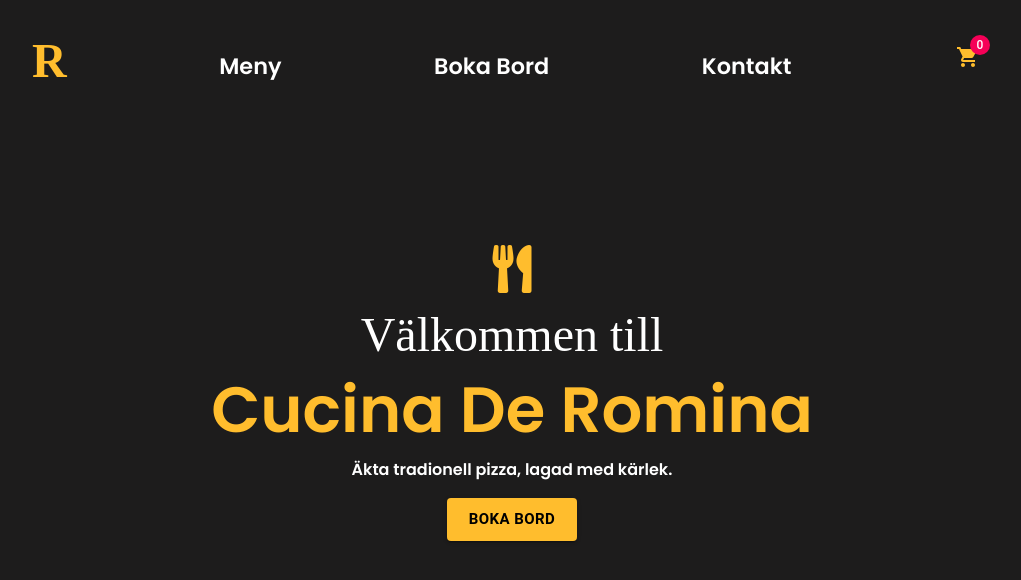
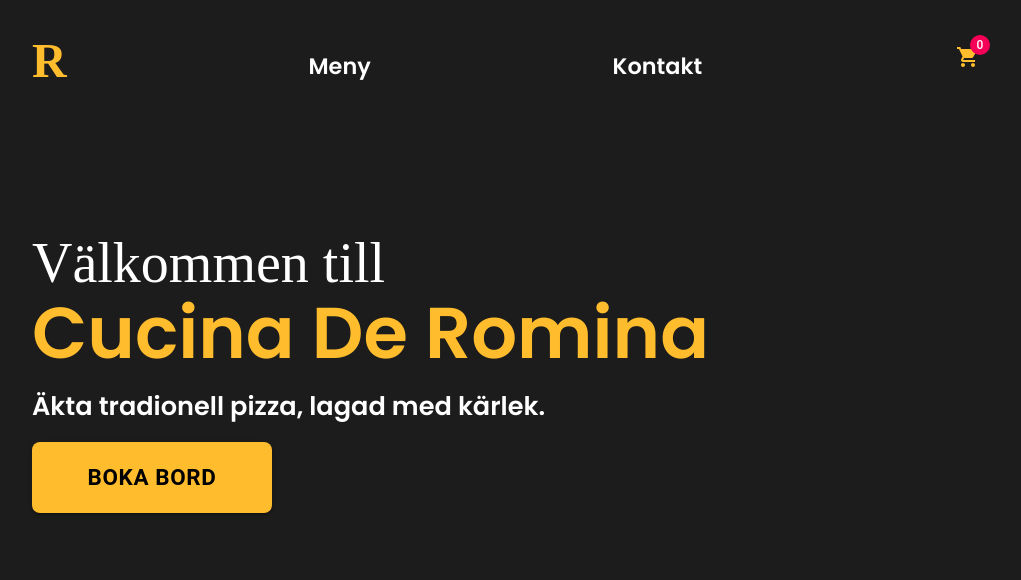
Before and after one commit to HampusJohnOlausson/react-shop, a React (Create React App) app: page / in a window 1280 px wide. Shown: the top 580 px of the page, without its empty margins (128-1149 px from the left). Built offline with nearby package versions, Linux system fonts and the light colour scheme.

Commit message:
clean up

```diff
--- a/src/Components/Main.tsx
+++ b/src/Components/Main.tsx
@@ -3,11 +3,11 @@ import { Route, Switch } from 'react-router';
 import Checkout from './Cart/Checkout';
 import ContactPage from './Contact/ContactPage';
 import MenuPage from './ProductMenu/MenuPage';
-import ProductItem from './ProductMenu/ProductItem';
-import ReservationPage from './Reservation/ReservationPage';
+import SpecificProduct from './ProductMenu/SpecificProduct';
 import Start from './Start'
 
 const Main = () => {
+
 
     return (
       <div>
@@ -18,9 +18,6 @@ const Main = () => {
           <Route path="/menu">
             <MenuPage />
           </Route>
-          <Route path="/reservation">
-            <ReservationPage />
-          </Route>
           <Route path="/contact">
             <ContactPage />
           </Route>
@@ -28,7 +25,7 @@ const Main = () => {
             <Checkout />
           </Route>
           <Route path={"/productItem/:id"}>
-              <ProductItem/>
+            <SpecificProduct/>
           </Route>
         </Switch>
       </div>
--- a/src/Components/Navbar.tsx
+++ b/src/Components/Navbar.tsx
@@ -58,9 +58,6 @@ const Navbar = () => {
               <Link to="/menu" className={classes.link}>
                 <li style={{ marginTop: "1rem" }}>Meny</li>
               </Link>
-              <Link to="/reservation" className={classes.link}>
-                <li style={{ marginTop: "1rem" }}>Boka Bord</li>
-              </Link>
               <Link to="/contact" className={classes.link}>
                 <li style={{ marginTop: "1rem" }}>Kontakt</li>
               </Link>
--- a/src/Components/ProductMenu/ProductCard.tsx
+++ b/src/Components/ProductMenu/ProductCard.tsx
@@ -63,7 +63,7 @@ const ProductCard = (props: Props) =>{
 
     return (
       <div>
-        <Link to={"/productItem/:id"} key={props.product.id}>
+        <Link to={`/productItem/${props.product.id}`} key={props.product.id}>
           <div className={classes.productContainer}>
             <img src={props.product.image} alt="" className={classes.image} />
             <h4 className={classes.title}>{props.product.title}</h4>
--- a/src/Components/ProductMenu/ProductItem.tsx
+++ /dev/null
@@ -1,20 +0,0 @@
-import React, { useContext } from 'react'
-import { useRouteMatch } from 'react-router';
-import { ProductContext } from '../../Contexts/ProductContext'
-import { Product } from '../../ProductData';
-
-const ProductItem = () => {
-
-    // const matchId = useRouteMatch<{ id: number }>();
-    const productContext = useContext(ProductContext);
-
-    // let getSpecificProduct = productContext.products.find((product) => product.title === matchId.params.id);
-    return (
-      <div>
-        <div className="specificProductContainer">{
-        }</div>
-      </div>
-    );
-}
-
-export default ProductItem
--- /dev/null
+++ b/src/Components/ProductMenu/SpecificProduct.tsx
@@ -0,0 +1,14 @@
+import React from 'react'
+
+const SpecificProduct = () => {
+
+    return (
+      <div>
+        <div className="specificProductContainer">
+          <li style={{color: 'white'}}>{}</li>
+        </div>
+      </div>
+    );
+}
+
+export default SpecificProduct
--- a/src/Components/Reservation/ReservationPage.tsx
+++ /dev/null
@@ -1,11 +0,0 @@
-import React from 'react'
-
-const ReservationPage = () => {
-    return (
-        <div>
-            <h2>Boka bord</h2>
-        </div>
-    )
-}
-
-export default ReservationPage
--- a/src/Components/Start.tsx
+++ b/src/Components/Start.tsx
@@ -6,37 +6,38 @@ const useStyles = makeStyles((theme) => ({
     minHeight: "85vh",
     color: "#FFBD2D",
     display: "flex",
-    justifyContent: "center",
+    justifyContent: "flex-start",
     alignItems: "center",
   },
   heroContainer: {
     display: "flex",
     flexDirection: "column",
     justifyContent: "center",
-    textAlign: "center",
-    marginBottom: '8rem',
-  },
-  icon: {
-    fontSize: "3rem",
+    margin: "0rem 0rem 10rem 10rem",
   },
   welcomeText: {
     fontFamily: "Yellowtail, cursive",
     color: "#fff",
-    fontSize: "3rem",
+    fontSize: "3.5rem",
     fontWeight: "normal",
+    marginBottom: "-1rem",
   },
   heroTitle: {
-    fontSize: "4rem",
+    fontSize: "4.5rem",
   },
   underText: {
+    fontSize: "1.6rem",
     fontWeight: "normal",
     color: "#fff",
   },
   button: {
     background: "#FFBD2D",
     color: "black",
-    margin: "1rem",
-    alignSelf: "center",
+    width: "15rem",
+    margin: "1rem 0rem",
+    borderRadius: '.5rem',
+    padding: "1rem 2rem",
+    fontSize: "1.4rem",
     fontWeight: "bold",
     "&:hover": {
       background: "#D0920A",
@@ -51,9 +52,6 @@ const Start = () => {
     return (
       <main className={classes.root}>
         <div className={classes.heroContainer}>
-          <h3 className={classes.icon}>
-            <i className="fas fa-utensils"></i>
-          </h3>
           <h3 className={classes.welcomeText}>Välkommen till</h3>
           <h1 className={classes.heroTitle}>Cucina De Romina</h1>
           <h4 className={classes.underText}>
--- a/src/ProductData.tsx
+++ b/src/ProductData.tsx
@@ -1,5 +1,5 @@
 export interface Product {
-  id: number,
+  id: string,
   image: string;
   title: string;
   description: string;
@@ -9,7 +9,7 @@ export interface Product {
 
 export const ProductData: Product[] = [
   {
-    id: 1,
+    id: '1',
     image:
       "https://images.unsplash.com/photo-1604068549290-dea0e4a305ca?ixid=MXwxMjA3fDB8MHxwaG90by1wYWdlfHx8fGVufDB8fHw%3D&ixlib=rb-1.2.1&auto=format&fit=crop&w=1567&q=80",
     title: "Pizza Margarita",
@@ -18,7 +18,7 @@ export const ProductData: Product[] = [
     size: 0,
   },
   {
-    id: 2,
+    id: '2',
     image:
       "https://images.unsplash.com/photo-1604068549290-dea0e4a305ca?ixid=MXwxMjA3fDB8MHxwaG90by1wYWdlfHx8fGVufDB8fHw%3D&ixlib=rb-1.2.1&auto=format&fit=crop&w=1567&q=80",
     title: "Pizza Margarita",
@@ -27,7 +27,7 @@ export const ProductData: Product[] = [
     size: 0,
   },
   {
-    id: 3,
+    id: '3',
     image:
       "https://images.unsplash.com/photo-1604068549290-dea0e4a305ca?ixid=MXwxMjA3fDB8MHxwaG90by1wYWdlfHx8fGVufDB8fHw%3D&ixlib=rb-1.2.1&auto=format&fit=crop&w=1567&q=80",
     title: "Pizza Margarita",
@@ -36,7 +36,7 @@ export const ProductData: Product[] = [
     size: 0,
   },
   {
-    id: 4,
+    id: '4',
     image:
       "https://images.unsplash.com/photo-1604068549290-dea0e4a305ca?ixid=MXwxMjA3fDB8MHxwaG90by1wYWdlfHx8fGVufDB8fHw%3D&ixlib=rb-1.2.1&auto=format&fit=crop&w=1567&q=80",
     title: "Pizza Margarita",
@@ -45,7 +45,7 @@ export const ProductData: Product[] = [
     size: 0,
   },
   {
-    id: 5,
+    id:'5',
     image:
       "https://images.unsplash.com/photo-1604068549290-dea0e4a305ca?ixid=MXwxMjA3fDB8MHxwaG90by1wYWdlfHx8fGVufDB8fHw%3D&ixlib=rb-1.2.1&auto=format&fit=crop&w=1567&q=80",
     title: "Pizza Margarita",
@@ -54,7 +54,7 @@ export const ProductData: Product[] = [
     size: 0,
   },
   {
-    id: 6,
+    id: '6',
     image:
       "https://images.unsplash.com/photo-1604068549290-dea0e4a305ca?ixid=MXwxMjA3fDB8MHxwaG90by1wYWdlfHx8fGVufDB8fHw%3D&ixlib=rb-1.2.1&auto=format&fit=crop&w=1567&q=80",
     title: "Pizza Margarita",
@@ -63,7 +63,7 @@ export const ProductData: Product[] = [
     size: 0,
   },
   {
-    id: 7,
+    id:' 7',
     image:
       "https://images.unsplash.com/photo-1604068549290-dea0e4a305ca?ixid=MXwxMjA3fDB8MHxwaG90by1wYWdlfHx8fGVufDB8fHw%3D&ixlib=rb-1.2.1&auto=format&fit=crop&w=1567&q=80",
     title: "Pizza Margarita",
@@ -72,7 +72,7 @@ export const ProductData: Product[] = [
     size: 0,
   },
   {
-    id: 8,
+    id: '8',
     image:
       "https://images.unsplash.com/photo-1604068549290-dea0e4a305ca?ixid=MXwxMjA3fDB8MHxwaG90by1wYWdlfHx8fGVufDB8fHw%3D&ixlib=rb-1.2.1&auto=format&fit=crop&w=1567&q=80",
     title: "Pizza Margarita",
@@ -81,7 +81,7 @@ export const ProductData: Product[] = [
     size: 0,
   },
   {
-    id: 9,
+    id: '9',
     image:
       "https://images.unsplash.com/photo-1604068549290-dea0e4a305ca?ixid=MXwxMjA3fDB8MHxwaG90by1wYWdlfHx8fGVufDB8fHw%3D&ixlib=rb-1.2.1&auto=format&fit=crop&w=1567&q=80",
     title: "Pizza Margarita",
@@ -90,7 +90,7 @@ export const ProductData: Product[] = [
     size: 0,
   },
   {
-    id: 10,
+    id: '10',
     image:
       "https://images.unsplash.com/photo-1604068549290-dea0e4a305ca?ixid=MXwxMjA3fDB8MHxwaG90by1wYWdlfHx8fGVufDB8fHw%3D&ixlib=rb-1.2.1&auto=format&fit=crop&w=1567&q=80",
     title: "Pizza Margarita",
@@ -99,7 +99,7 @@ export const ProductData: Product[] = [
     size: 0,
   },
   {
-    id: 11,
+    id: '11',
     image:
       "https://images.unsplash.com/photo-1604068549290-dea0e4a305ca?ixid=MXwxMjA3fDB8MHxwaG90by1wYWdlfHx8fGVufDB8fHw%3D&ixlib=rb-1.2.1&auto=format&fit=crop&w=1567&q=80",
     title: "Pizza Margarita",
@@ -108,7 +108,7 @@ export const ProductData: Product[] = [
     size: 0,
   },
   {
-    id: 12,
+    id: '12',
     image:
       "https://images.unsplash.com/photo-1604068549290-dea0e4a305ca?ixid=MXwxMjA3fDB8MHxwaG90by1wYWdlfHx8fGVufDB8fHw%3D&ixlib=rb-1.2.1&auto=format&fit=crop&w=1567&q=80",
     title: "Pizza Margarita",
--- a/src/Sass/Navbar.scss
+++ /dev/null
@@ -1,31 +0,0 @@
-.root{
-    min-height: 15vh;
-    display: flex;
-    flex-direction: row,;
-    justify-content: center;
-    align-items: center;
-}
-.nav{
-    width: 75%;
-}
-.list{
-    width: 100%;
-    display: flex;
-    justify-content: space-between;
-    list-style: none;
-    font-size: 1.4rem;
-}
-.home{
-    font-family: Yellowtail, cursive;
-    color: #FFBD2D;
-    font-weight: bold;
-    font-size: 3rem;
-}
-.icon{
-    font-size: 2.5rem;
-    cursor: pointer;
-}
-.link {
-    text-decoration: none;
-    color: #fff;
-}
```
Also changed, not shown: src/Sass/Item.scss (deleted, +0 -45 lines), src/Sass/cart.scss (deleted).
